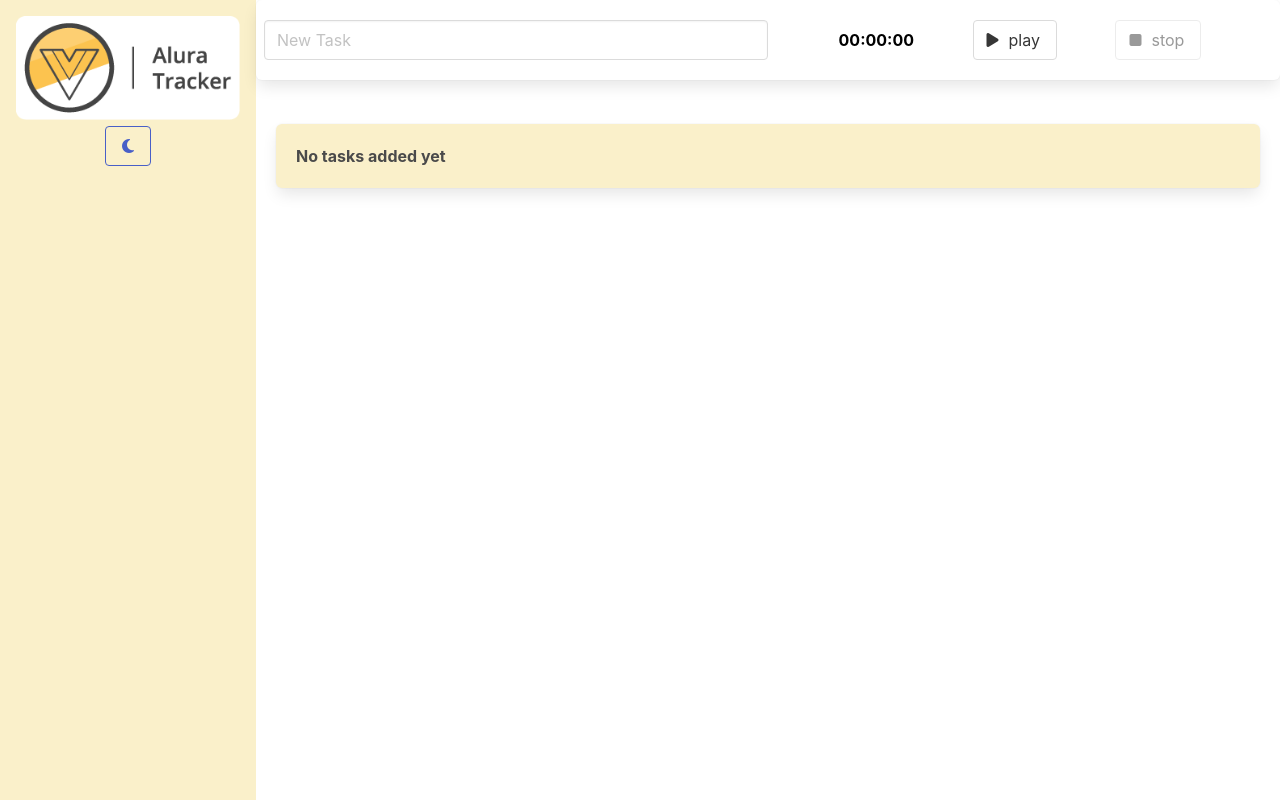
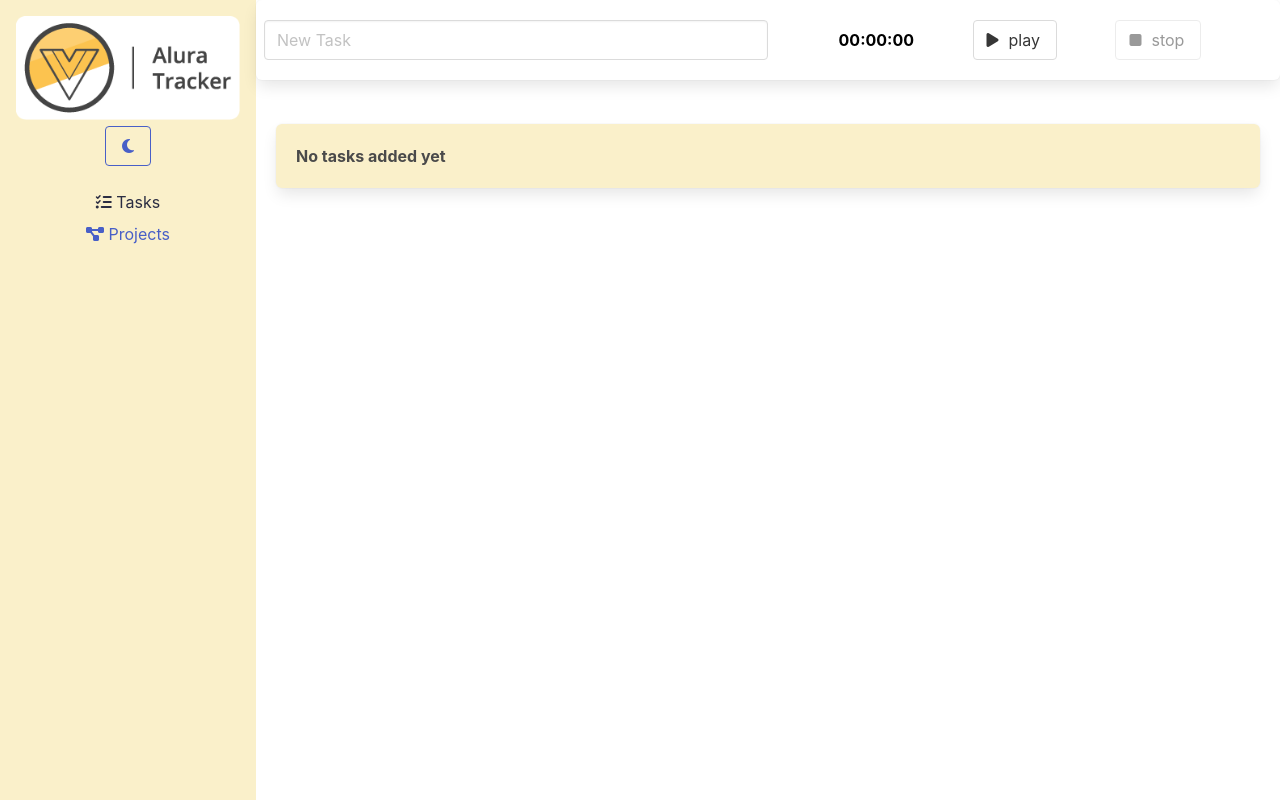
Before and after one commit to AimeAriadne/alura-tracker, a Vue app: page / in a window 1280 px wide. Built offline with nearby package versions, Linux system fonts and the light colour scheme.

Commit message:
create navbar and project route

```diff
--- a/src/components/SideBar.vue
+++ b/src/components/SideBar.vue
@@ -1,8 +1,12 @@
 <script lang="ts">
 import { defineComponent } from 'vue'
+import { RouterLink } from 'vue-router'
 
 export default defineComponent({
   name: 'SideBar',
+  components: {
+    RouterLink,
+  },
   emits: [ 'DarkModeToggle' ],
   data() {
     return {
@@ -37,6 +41,28 @@ export default defineComponent({
     >
       <i :class="darkModeIcon"></i>
     </button>
+    <nav class="mt-5">
+      <ul>
+        <li>
+          <RouterLink
+            class="link"
+            to="/"
+          >
+            <i class="fas fa-tasks"></i>
+            Tasks
+          </RouterLink>
+        </li>
+        <li>
+          <RouterLink
+            class="link"
+            to="/projects"
+          >
+            <i class="fas fa-project-diagram"></i>
+            Projects
+          </RouterLink>
+        </li>
+      </ul>
+    </nav>
   </header>
 </template>
 
@@ -54,4 +80,16 @@ header {
     height: auto;
   }
 }
+nav li {
+  margin: 0.5rem 0;
+}
+.link {
+  color: #485fc7;
+}
+.link.router-link-active {
+    color: #2b2d42 ;
+}
+.link:hover {
+  color: #fcc34f;
+}
 </style>
--- a/src/router/index.ts
+++ b/src/router/index.ts
@@ -1,5 +1,6 @@
 import { createRouter, createWebHistory, type RouteRecordRaw } from 'vue-router'
 import TaskView from '@/views/TaskView.vue'
+import ProjectsView from '@/views/ProjectsView.vue'
 
 const router = createRouter({
   history: createWebHistory(import.meta.env.BASE_URL),
@@ -9,6 +10,11 @@ const router = createRouter({
       name: 'tasks',
       component: TaskView
     },
+    {
+      path: '/projects',
+      name: 'projects',
+      component: ProjectsView
+    },
   ] as RouteRecordRaw[]
 })
 
```
